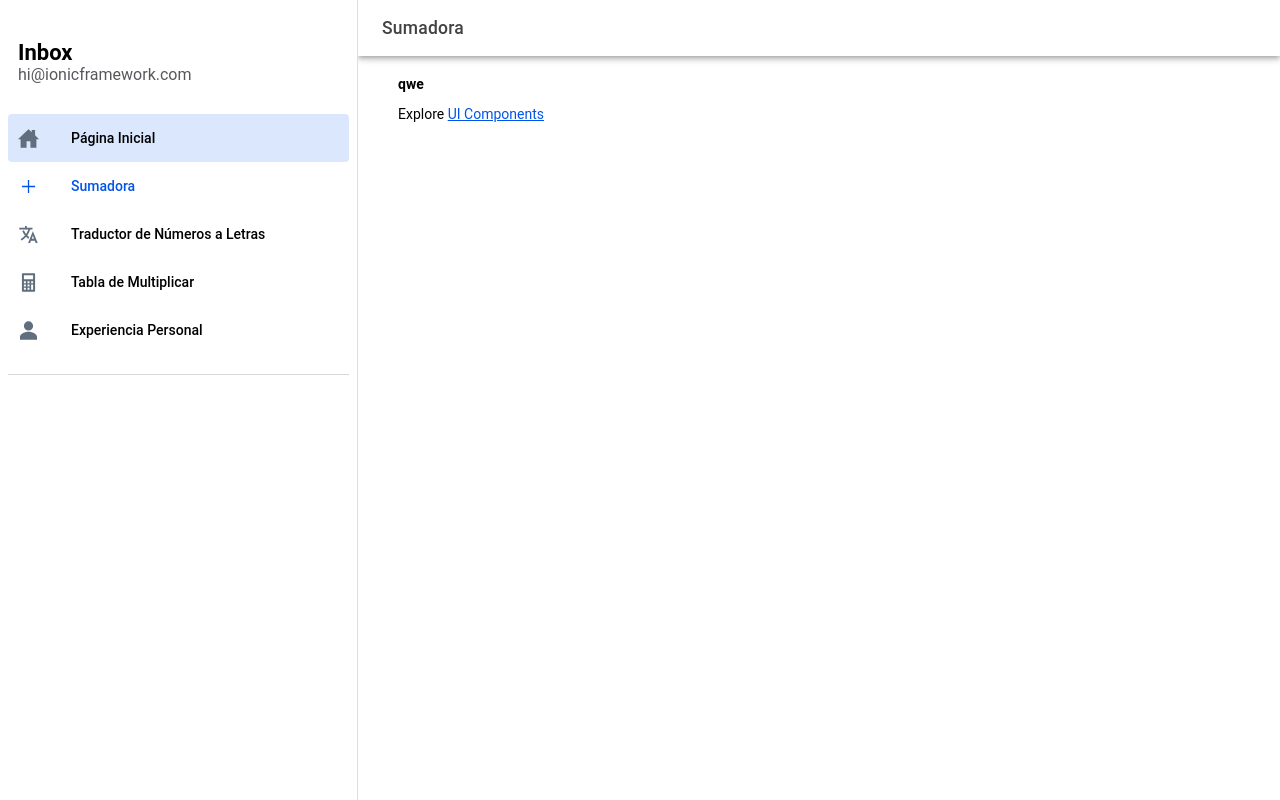
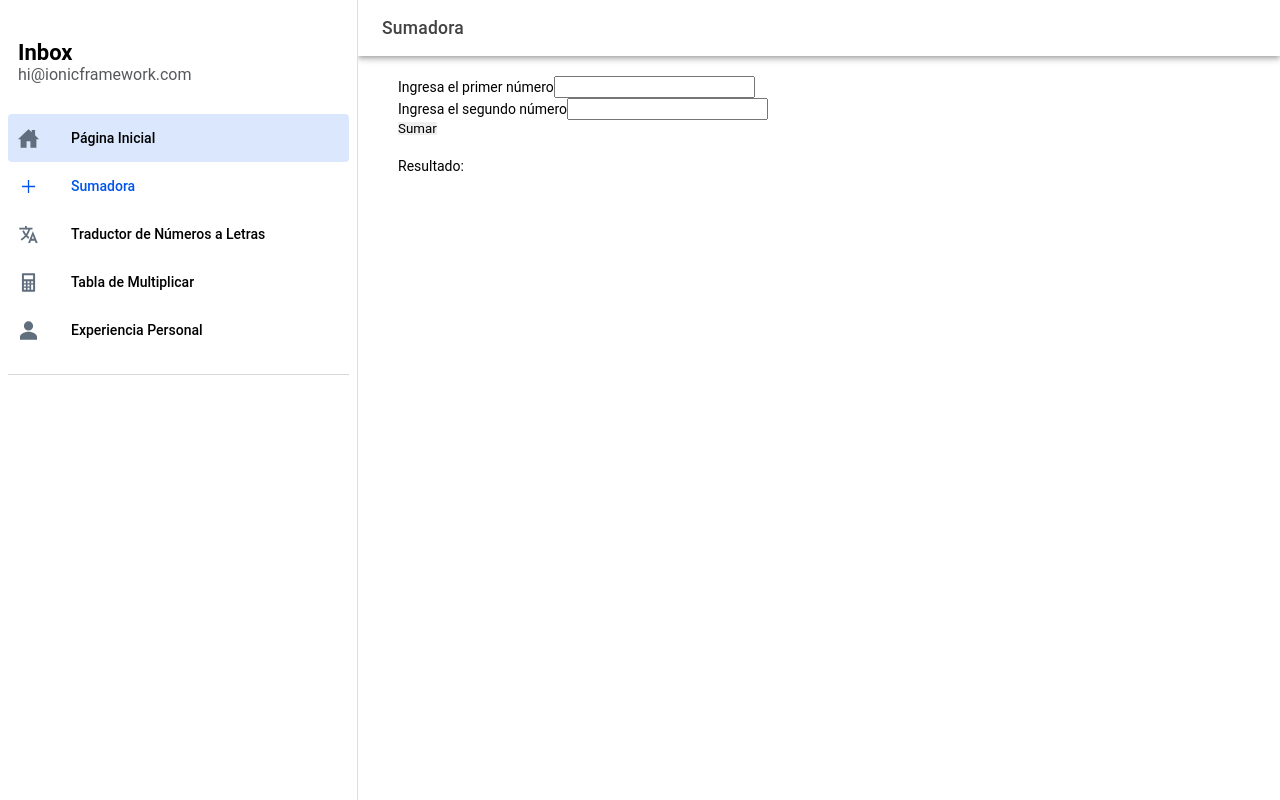
Before and after one commit to Adrydevmateo/tarea-3, a React (Vite) app: page /tarea3 in a window 1280 px wide. Both pictures are taken after a click on the element "Sumadora". Built offline with nearby package versions, Linux system fonts and the light colour scheme.

Commit message:
Working on sum page

```diff
--- a/src/assets/stylesheets/main.css
+++ b/src/assets/stylesheets/main.css
@@ -9,7 +9,6 @@ html {
 }
 
 img {
-  max-width: 200px;
   min-width: 0;
 }
 
--- a/src/pages/home/Home.css
+++ b/src/pages/home/Home.css
@@ -4,12 +4,10 @@
   gap: 40px;
 }
 
-#home-page > * {
+#home-page>* {
   flex-grow: 1;
 }
 
-.home__links {
-  /* display: flex;
-  flex-wrap: wrap;
-  gap: 10px; */
+#home-page img {
+  max-width: 150px;
 }
--- a/src/pages/sum/Sum.tsx
+++ b/src/pages/sum/Sum.tsx
@@ -8,10 +8,26 @@ import {
 	IonToolbar,
 } from "@ionic/react";
 import "./Sum.css";
+import type { FormEvent } from "react";
 
 // TODO: Una página donde se puedan sumar dos números y mostrar el resultado.
 
 export default function Sum() {
+	function handleSubmit(e: FormEvent) {
+		e.preventDefault();
+		const form = e.target as HTMLFormElement;
+		const formData = new FormData(form);
+
+		const x = Number(formData.get("x"));
+		if (!x) alert("Por favor introduce el primer número");
+
+		const y = Number(formData.get("y"));
+		if (!y) alert("Por favor introduce el primer número");
+
+		const result = document.getElementById("resultado") as HTMLElement;
+		result.innerHTML = String(x + y);
+	}
+
 	return (
 		<IonPage>
 			<IonHeader>
@@ -29,18 +45,22 @@ export default function Sum() {
 						<IonTitle size="large">Sumadora</IonTitle>
 					</IonToolbar>
 				</IonHeader>
-				<div className="page_container">
-					<strong>qwe</strong>
-					<p>
-						Explore{" "}
-						<a
-							target="_blank"
-							rel="noopener noreferrer"
-							href="https://ionicframework.com/docs/components"
-						>
-							UI Components
-						</a>
-					</p>
+				<div className="page_container" id="sum-page">
+					<form onSubmit={handleSubmit}>
+						<div className="form-field">
+							<label htmlFor="x">Ingresa el primer número</label>
+							<input type="number" name="x" id="x" />
+						</div>
+
+						<div className="form-field">
+							<label htmlFor="y">Ingresa el segundo número</label>
+							<input type="number" name="y" id="y" />
+						</div>
+
+						<button type="submit">Sumar</button>
+					</form>
+					<hr />
+					<p id="resultado">Resultado: {}</p>
 				</div>
 			</IonContent>
 		</IonPage>
```
